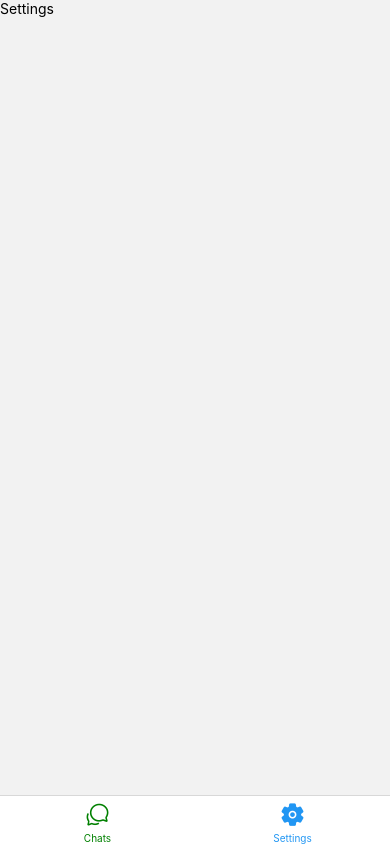
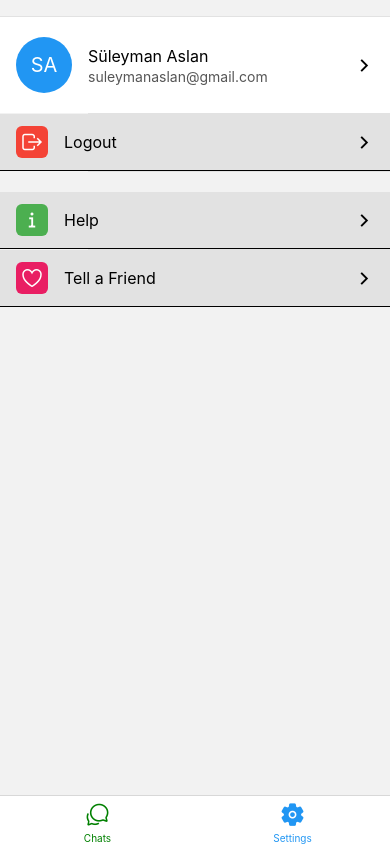
Before and after one commit to SAslan8006/ChatApp, a React Native app: screen /Settings in a window 390 px wide. Built offline with nearby package versions, Linux system fonts and the light colour scheme.

Commit message:
Chat App

```diff
--- a/App.js
+++ b/App.js
@@ -6,12 +6,15 @@ import Chats from './screens/Chats';
 import Settings from './screens/Settings';
 import Ionicons from '@expo/vector-icons/Ionicons';
 import { colors } from './src/config/constants';
+import SignUp from './screens/SignUp';
+import Chat from './screens/Chat';
 
 const ChatsStack=createStackNavigator();
 const ChatsScreen=()=>{
   return(
   <ChatsStack.Navigator screenOptions={{headerShown:false}}>
     <ChatsStack.Screen name="Chats" component={Chats} />
+    <ChatsStack.Screen name="Chat" component={Chat} />
   </ChatsStack.Navigator>)
 }
 
@@ -52,8 +55,9 @@ const MainStack=createStackNavigator()
 const App=()=> {
   return (
     <NavigationContainer>
-    <MainStack.Navigator screenOptions={{headerShown:false}}>
+    <MainStack.Navigator screenOptions={{headerShown:false,presentation:'modal'}}  >
       <MainStack.Screen name='Tabs' component={TabsScreen}/>
+      <MainStack.Screen name='SignUp' component={SignUp}/>
     </MainStack.Navigator>
   </NavigationContainer>
   );
--- /dev/null
+++ b/screens/Chat.js
@@ -0,0 +1,12 @@
+import { View, Text } from 'react-native'
+import React from 'react'
+
+const Chat = () => {
+  return (
+    <View>
+      <Text>Chat</Text>
+    </View>
+  )
+}
+
+export default Chat;
--- a/screens/Chats.js
+++ b/screens/Chats.js
@@ -1,10 +1,17 @@
 import { View, Text, SafeAreaView, TouchableOpacity, StyleSheet } from 'react-native'
-import React from 'react';
+import React,{useEffect} from 'react';
 import {Ionicons} from '@expo/vector-icons';
 import ContactRow from '../src/components/ContactRow';
 import Separator from './../src/components/Separator';
 
-const Chats=()=>{
+
+const Chats=({navigation})=>{
+useEffect(()=>{
+    const isLoggedIn=false;
+    if(!isLoggedIn){
+        navigation.navigate('SignUp');
+    }
+},[]);
     return(
         <SafeAreaView >
             <ContactRow name="Süleyman Aslan" subtitle="React Native Course" onPress={()=>{ alert("Hi,")}}/>
--- a/screens/Settings.js
+++ b/screens/Settings.js
@@ -1,12 +1,60 @@
-import { Button, SafeAreaView, StyleSheet, Text, View } from 'react-native';
-import React from 'react';
+import { SafeAreaView, StyleSheet } from "react-native";
+import React from "react";
+import ContactRow from "../src/components/ContactRow";
+import { colors } from "../src/config/constants";
+import Separator from "../src/components/Separator";
+import Cell from "../src/components/Cell";
 
-const Settings=({navigation})=>{
-    return(
-      <SafeAreaView>
-        <Text>Settings</Text>
-      </SafeAreaView>
-    )
-  }
+const Settings = () => {
+  return (
+    <SafeAreaView>
+      <ContactRow
+        name="Süleyman Aslan"
+        style={styles.contactRow}
+        subtitle="suleymanaslan@gmail.com"
+      />
 
-  export default Settings;
+      <Separator />
+      <Cell
+        icon="log-out-outline"
+        title="Logout"
+        tintcolor={colors.red}
+        onPress={() => {
+          alert("Dont touch me again");
+        }}
+      />
+
+      <Separator />
+      <Cell
+        icon="information-outline"
+        title="Help"
+        tintcolor={colors.green}
+        onPress={() => {
+          alert("Dont touch me again");
+        }}
+        style={{marginTop:20}}
+      />
+
+      <Separator />
+      <Cell
+        icon="heart-outline"
+        title="Tell a Friend"
+        tintcolor={colors.pink}
+        onPress={() => {
+          alert("Dont touch me again");
+        }}
+      />
+    </SafeAreaView>
+  );
+};
+
+export default Settings;
+
+const styles = StyleSheet.create({
+  contactRow: {
+    backgroundColor: "white",
+    marginTop: 16,
+    borderTopWidth: StyleSheet.hairlineWidth,
+    borderColor: colors.border,
+  },
+});
--- /dev/null
+++ b/screens/SignUp.js
@@ -0,0 +1,56 @@
+import { SafeAreaView, StyleSheet, Text, TextInput, TouchableOpacity, View } from 'react-native'
+import React from 'react'
+import { colors } from './../src/config/constants';
+import Button from '../src/components/Button';
+
+ const SignUp=()=> {
+  return (
+    <View style={styles.container}>
+    <SafeAreaView>
+        <View style={styles.contentContainer}>
+        <Text style={styles.title}>Create new acount</Text>
+        <TextInput style={styles.input} placeholder='Enter Your Name'/>
+        <TextInput style={styles.input} placeholder='Enter Your email'/>
+        <TextInput style={styles.input} placeholder='Enter Your Password'/>
+        <View style={styles.buttonsContainer}>
+           <Button title="Sign In" varient="secondary" />
+           <Button title="Sign Up" varient="primary" />
+
+        </View>
+        </View>
+    </SafeAreaView>
+    </View>
+
+  )
+}
+
+const styles = StyleSheet.create({
+    container:{
+        backgroundColor:colors.primary,
+        flex:1,
+    },
+    title:{
+        fontSize:36,
+        color:"white",
+        fontWeight:"800",
+    },
+    contentContainer:{
+        padding:32,
+    },
+    input:{
+        backgroundColor:"white",
+        fontSize:15,
+        marginTop:16,
+        paddingHorizontal:16,
+        paddingVertical:14,
+        borderRadius:6,
+    },
+    buttonsContainer:{
+        flexDirection:'row',
+        justifyContent:'space-between' ,
+        marginTop:32,
+
+    },
+})
+
+export default SignUp;
--- a/src/Navigation/StackNavi.js
+++ b/src/Navigation/StackNavi.js
@@ -26,7 +26,7 @@ const MainStack=createNativeStackNavigator()
 const App=()=> {
   return (
     <NavigationContainer>
-      <MainStack.Navigator initialRouteName="Home">
+      <MainStack.Navigator initialRouteName="Home" mode="modal">
         <MainStack.Screen name='Home' component={Home}/>
         <MainStack.Screen name='Settings' component={Settings} />
       </MainStack.Navigator>
--- /dev/null
+++ b/src/components/Button.js
@@ -0,0 +1,23 @@
+import { View, Text, TouchableOpacity, StyleSheet } from 'react-native'
+import React from 'react'
+
+ const Button=({title,varient})=> {
+  return (
+    <TouchableOpacity style={[styles.buttonContainer,{backgroundColor:varient==="primary"?"black":"transparent",paddingHorizontal:varient==="primary"?16:0}]}>
+    <Text style={[styles.buttonLabel,{color:varient==="primary"?"white":"black"}]}>{title}</Text>
+</TouchableOpacity>
+  )
+}
+
+const styles = StyleSheet.create({
+    buttonContainer:{
+        paddingHorizontal:16,
+        paddingVertical:12,
+        borderRadius:6,
+    },
+    buttonLabel:{
+        fontSize:18,
+    }
+})
+
+export default Button;
--- /dev/null
+++ b/src/components/Cell.js
@@ -0,0 +1,44 @@
+import React from "react";
+import Ionicons from '@expo/vector-icons/Ionicons';
+import { colors } from '../../src/config/constants';
+import { Button, SafeAreaView, StyleSheet, Text, TouchableOpacity, View } from 'react-native';
+
+
+const Cell=({icon,title,tintcolor,onPress,style})=>{
+    return(
+        <TouchableOpacity style={[styles.cell,style]} onPress={onPress}>
+        <View style={[styles.iconContainer,{backgroundColor:tintcolor}]}>
+          <Ionicons name={icon} size={24} color={'white'}/>
+        </View>
+        <Text style={styles.title}>{title}</Text>
+        <Ionicons name="chevron-forward-outline" size={20}/>
+      </TouchableOpacity>
+    )
+}
+
+export default Cell;
+
+const styles = StyleSheet.create({
+    title:{
+      fontSize:16,
+      marginStart:16,
+      flex:1,
+    },
+    cell:{
+      paddingHorizontal:16,
+      paddingVertical:12,
+      flexDirection:'row',
+      alignItems:'center',
+      paddingVertical:12,
+      borderBottomWidth:StyleSheet.hairlineWidth,
+      backgroundColor:colors.border,
+    },
+    iconContainer:{
+      width:32,
+      height:32,
+      borderRadius:6,
+      backgroundColor:colors.red,
+      justifyContent:'center',
+      alignItems:'center',
+    }
+  });
--- a/src/components/ContactRow.js
+++ b/src/components/ContactRow.js
@@ -9,7 +9,7 @@ import React from "react";
 import { Ionicons } from "@expo/vector-icons";
 import { colors } from "../config/constants";
 
-const ContactRow = ({ name, subtitle,onPress }) => {
+const ContactRow = ({ name, subtitle,onPress,style }) => {
   let firstLetters = '';
 
   if (name && name.trim() !== '') {
@@ -21,7 +21,7 @@ const ContactRow = ({ name, subtitle,onPress }) => {
     }
   }
   return (
-    <TouchableOpacity style={styles.row} onPress={onPress}>
+    <TouchableOpacity style={[styles.row,style]} onPress={onPress}>
 
       <View style={styles.avatar}>
         <Text style={styles.avatarLabel}>{firstLetters}</Text>
--- a/src/components/Separator.js
+++ b/src/components/Separator.js
@@ -1,5 +1,6 @@
 import React from 'react'
 import { StyleSheet, Text, View } from 'react-native'
+import { colors } from '../config/constants'
 
 const Separator=()=>{
     return(<View style={styles.serprator}/>)
@@ -8,7 +9,7 @@ const Separator=()=>{
 const styles=StyleSheet.create({
     serprator:{
         height:StyleSheet.hairlineWidth,
-        backgroundColor:"#E2E2E2",
+        backgroundColor:colors.border,
         marginStart:88,
     }
 })
--- a/src/config/constants.js
+++ b/src/config/constants.js
@@ -1,3 +1,7 @@
 export const colors={
     primary: '#2196f3',
+    border:'#E2E2E2',
+    red:"#f44336",
+    pink:"#e91e63",
+    green:"#4caf50",
 }
```
